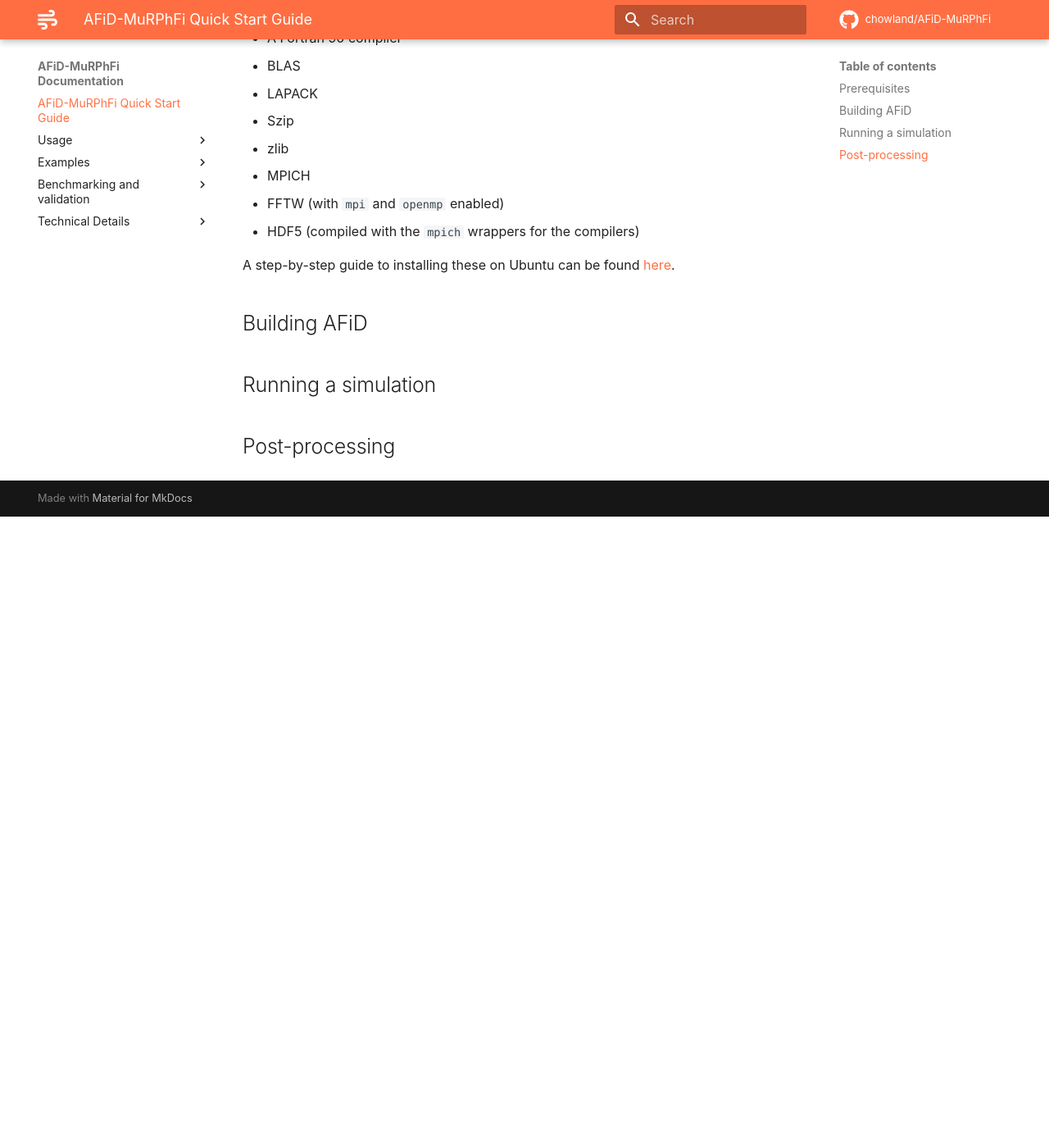
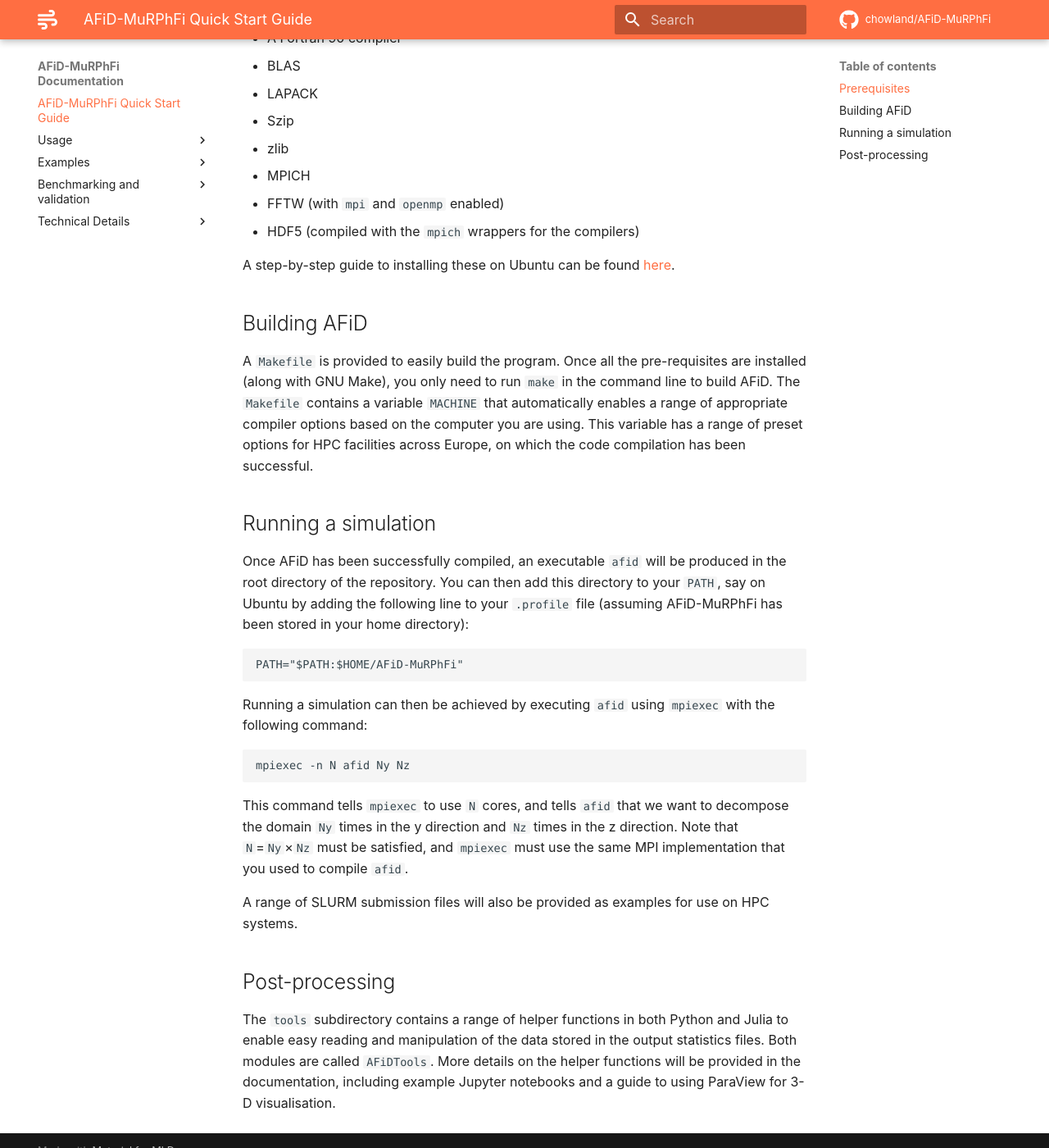
Before and after one commit to chowland/AFiD-MuRPhFi, an MkDocs documentation site: the page built from docs/index.md, in a window 1280 px wide and 1400 px high, scrolled down 1148 px. Shown: the whole window at 82% size. Built offline with MkDocs 1.6.1 and Material for MkDocs 9.7.7, drawn with Linux system fonts in a browser that asks for light colours; nearby versions of some CDN libraries; comment, search, counter and statistics services are not loaded; before the commit the page ends 1778 px from its top, so only the background shows below that; some of the changed text lies outside the part shown.

Commit message:
Add build and run details to docs index

````diff
--- a/docs/index.md
+++ b/docs/index.md
@@ -41,6 +41,28 @@ A step-by-step guide to installing these on Ubuntu can be found [here](prerequis
 
 ## Building AFiD
 
+A `Makefile` is provided to easily build the program.
+Once all the pre-requisites are installed (along with GNU Make), you only need to run `make` in the command line to build AFiD.
+The `Makefile` contains a variable `MACHINE` that automatically enables a range of appropriate compiler options based on the computer you are using.
+This variable has a range of preset options for HPC facilities across Europe, on which the code compilation has been successful.
+
 ## Running a simulation
+Once AFiD has been successfully compiled, an executable `afid` will be produced in the root directory of the repository.
+You can then add this directory to your `PATH`, say on Ubuntu by adding the following line to your `.profile` file (assuming AFiD-MuRPhFi has been stored in your home directory):
+```
+PATH="$PATH:$HOME/AFiD-MuRPhFi"
+```
+Running a simulation can then be achieved by executing `afid` using `mpiexec` with the following command:
+```
+mpiexec -n N afid Ny Nz
+```
+This command tells `mpiexec` to use `N` cores, and tells `afid` that we want to decompose the domain `Ny` times in the y direction and `Nz` times in the z direction.
+Note that `N`=`Ny`×`Nz` must be satisfied, and `mpiexec` must use the same MPI implementation that you used to compile `afid`.
+
+A range of SLURM submission files will also be provided as examples for use on HPC systems.
 
 ## Post-processing
+
+The `tools` subdirectory contains a range of helper functions in both Python and Julia to enable easy reading and manipulation of the data stored in the output statistics files.
+Both modules are called `AFiDTools`.
+More details on the helper functions will be provided in the documentation, including example Jupyter notebooks and a guide to using ParaView for 3-D visualisation.
````
Also changed, not shown: other parts of docs/index.md (+1 -1 lines).
